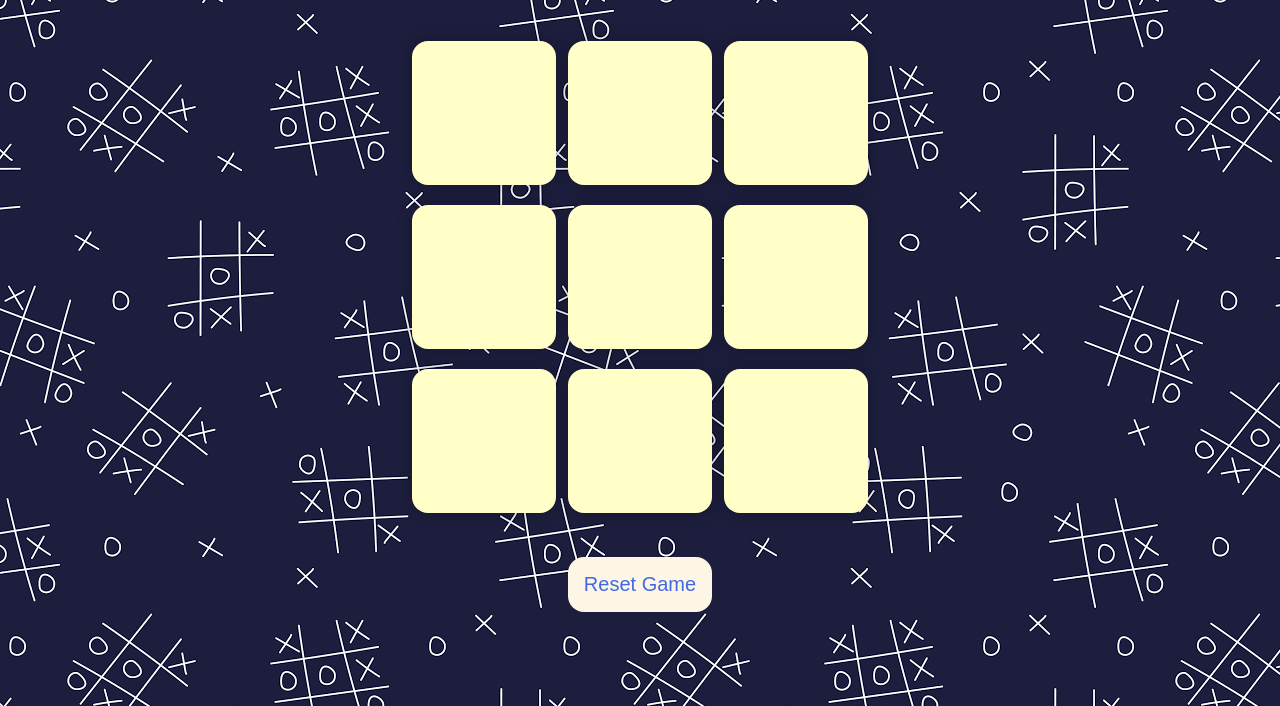
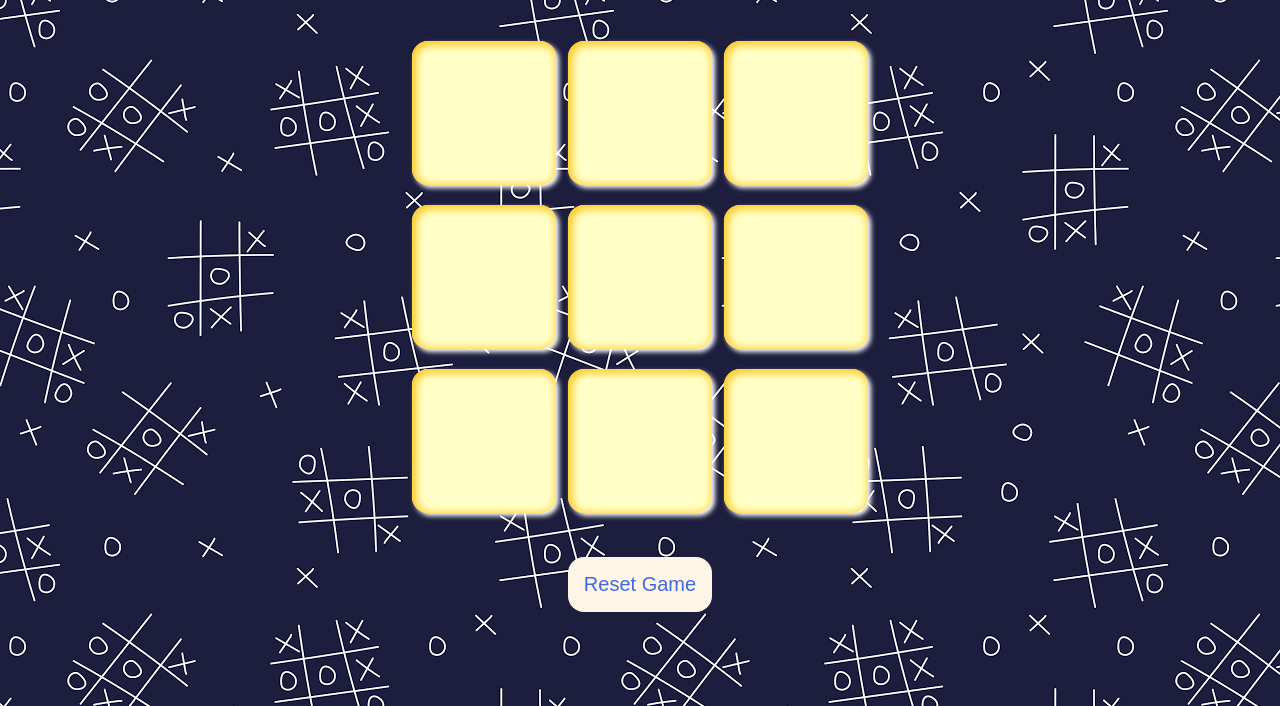
Before and after one commit to DhananjayKar/Tic-Tac-Toe-files, a plain HTML site: page index.html in a window 1280 px wide. Shown: the part 94-800 px from the top of the page. Drawn offline with Linux system fonts and the light colour scheme.

Commit message:
Update tic-tac-toe .css

```diff
--- a/tic-tac-toe .css
+++ b/tic-tac-toe .css
@@ -32,11 +32,12 @@ body {
   width: 18vmin;
   border-radius: 1rem;
   border: none;
-  box-shadow: 0 0 1rem rgba(0, 0, 0, 0.3);
+  /*box-shadow: 0 0 1rem rgba(0, 0, 0, 0.3);*/
   font-size: 8vmin;
   color: #b0413e;
   background-color: #ffffc7;
   cursor: pointer;
+  box-shadow: 3px 3px 5px #fff, inset 2px 2px 8px 2px #ffc61a;
 }
 
 #reset-btn {
```
